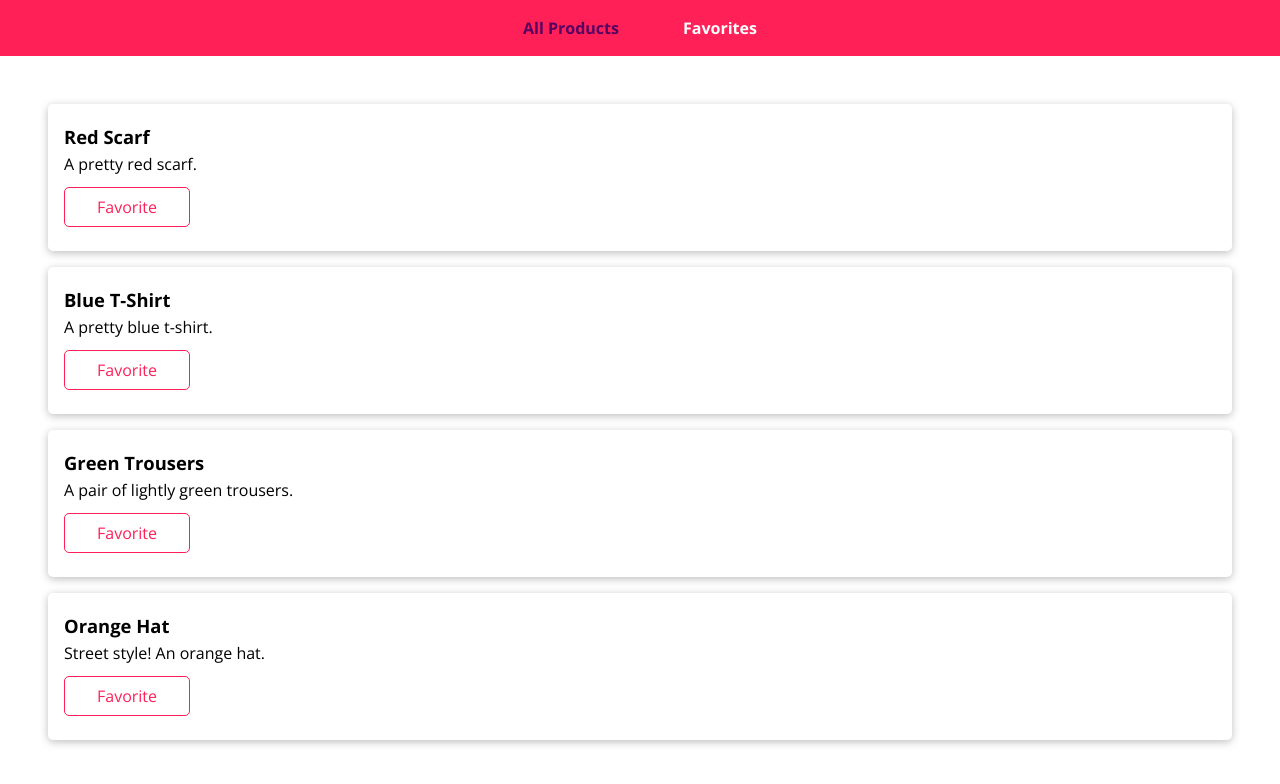
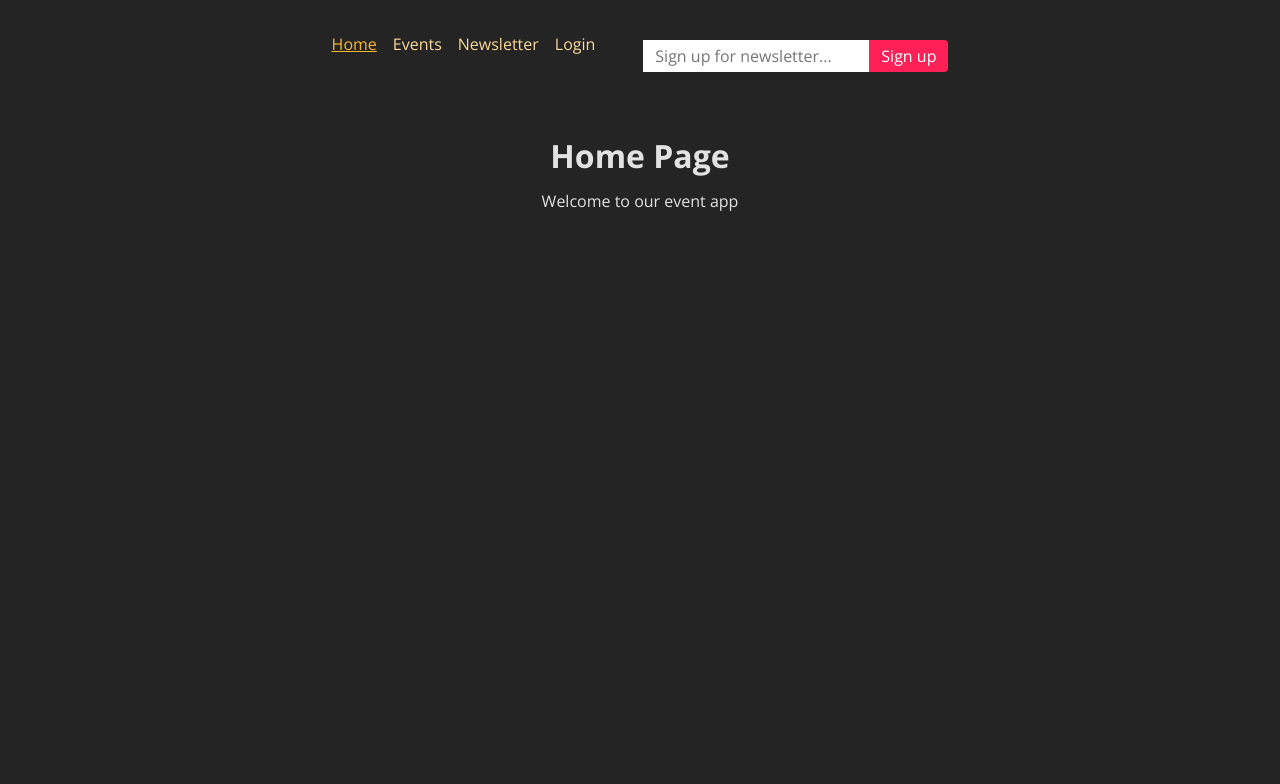
Before and after one commit to marnelfr/udemy.react, a React (Create React App) app: page / in a window 1280 px wide. Shown: the top 784 px of the page. Built offline with nearby package versions, Linux system fonts and the light colour scheme.

Commit message:
Using lazy for optimization

```diff
--- a/src/components/Section20.2/App.js
+++ b/src/components/Section20.2/App.js
@@ -58,10 +58,10 @@ const route = createBrowserRouter([
             loader: eventItemLoader,
             children: [
               { index: true, element: <EventDetailPage />, action: eventItemAction },
-              { path: 'edit', element: <EditEventPage />, action: cruEventAction, loader: checkAuthLoader },
+              { path: 'edit', element: <EditEventPage />, action: cruEventAction, loader: () => import("../../util/Section20.2/auth").then(checkAuthLoader()) },
             ]
           },
-          { path: 'new', element: <NewEventPage />, action: cruEventAction, loader: checkAuthLoader },
+          { path: 'new', element: <NewEventPage />, action: cruEventAction, loader: () => import("../../util/Section20.2/auth").then(checkAuthLoader()) },
         ]
       },
       {
--- a/src/components/Section20.2/EventItem.js
+++ b/src/components/Section20.2/EventItem.js
@@ -21,7 +21,7 @@ function EventItem({ event }) {
       <h1>{event.title}</h1>
       <time>{event.date}</time>
       <p>{event.description}</p>
-      {token && (
+      {token && token !== 'EXPIRED' && (
         <menu className={classes.actions}>
           <Link to="edit">Edit</Link>
           <button onClick={startDeleteHandler}>Delete</button>
--- a/src/index.js
+++ b/src/index.js
@@ -8,7 +8,7 @@ import {ProductContextProvider} from "./context/products";
 
 // import AnimationApp from "./components/Section24/App";
 // import ExpenseApp from './components/ExpenseApp/App';
-// import DeferredApp from './components/Section20.2/App'
+import DeferredApp from './components/Section20.2/App'
 // import { Provider } from 'react-redux'
 // import RouteApp from "./components/Section20/App";
 // import FormApp from "./components/Section16/App";
@@ -43,11 +43,9 @@ root.render(
     {/*<Provider store={store}><ReduxCounterApp/></Provider>*/}
     {/*<Provider store={store}><App19 /></Provider>*/}
     {/*<RouteApp />*/}
-    {/*<DeferredApp />*/}
+    <DeferredApp />
     {/*<AnimationApp/>*/}
-    <ProductContextProvider>
-      <App />
-    </ProductContextProvider>
+    {/*<ProductContextProvider><App /></ProductContextProvider>*/}
   </React.StrictMode>
 );
 registerServiceWorker();
```
